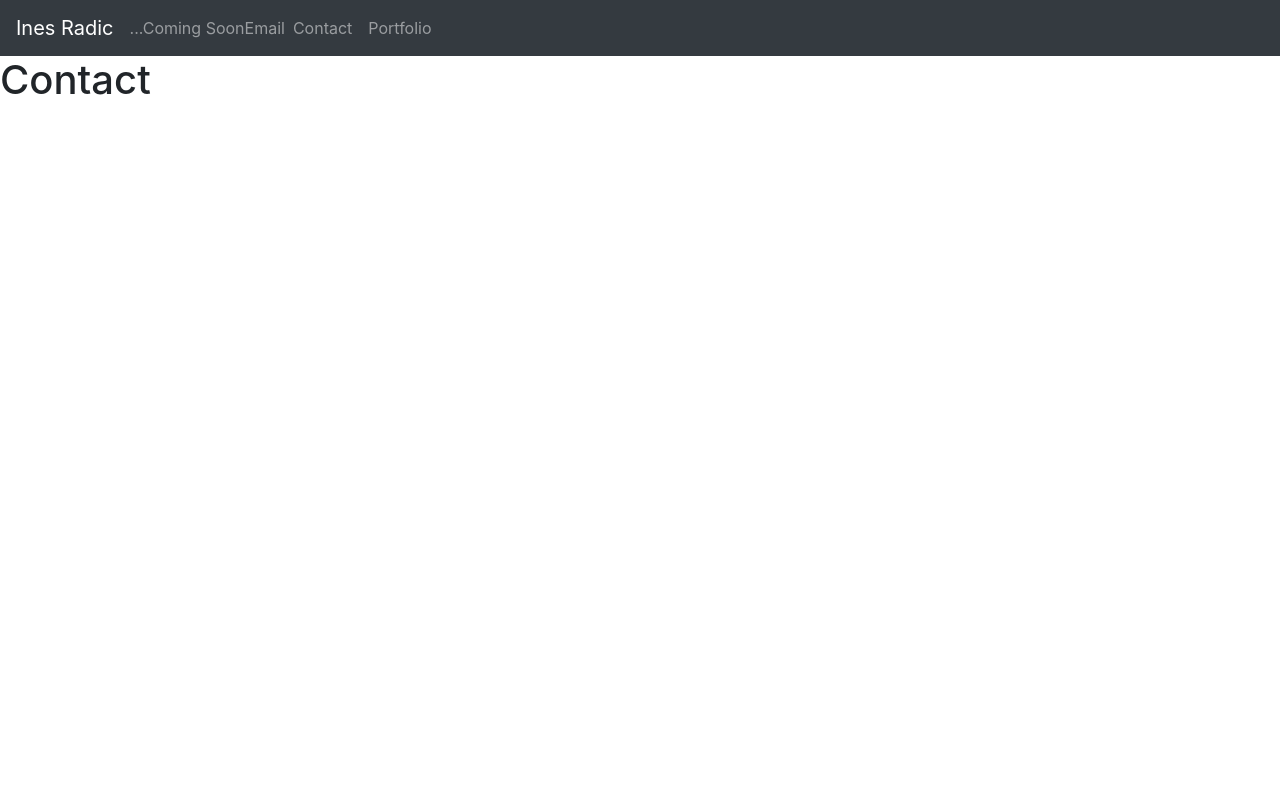
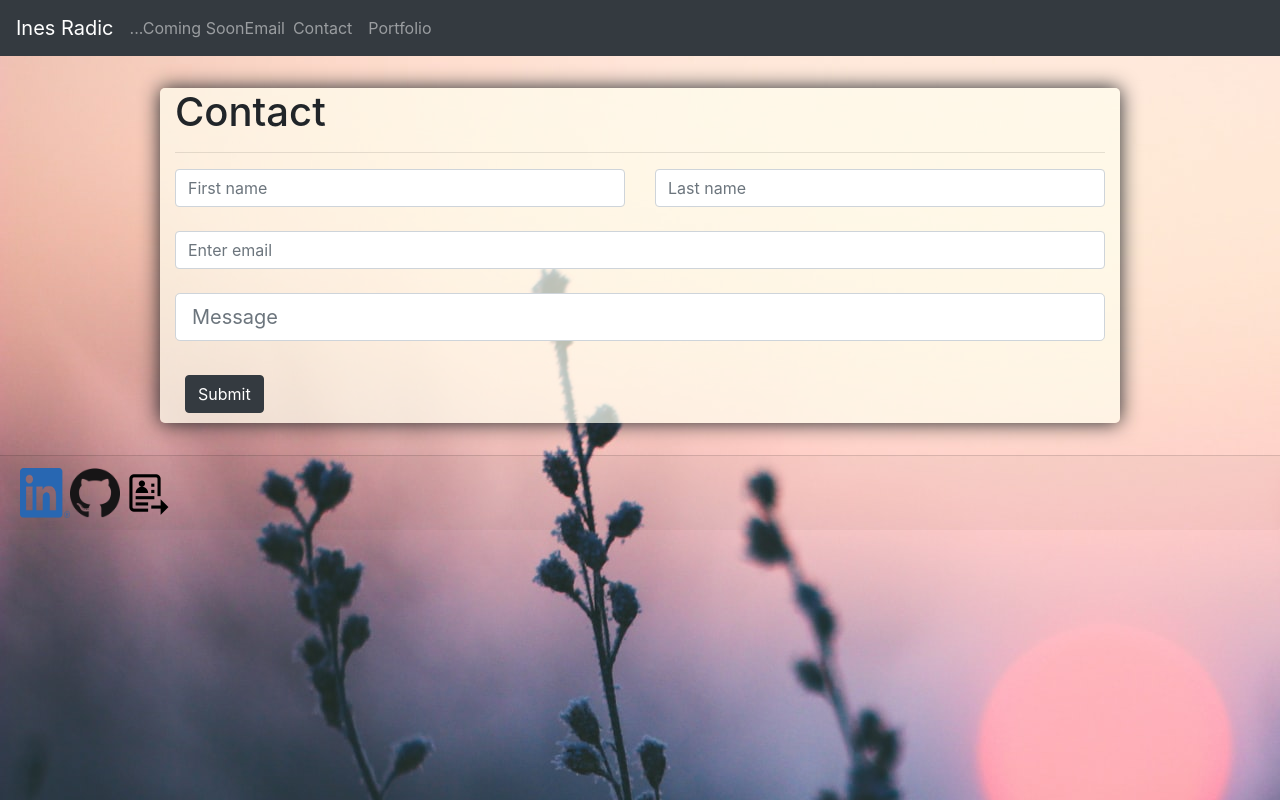
Before and after one commit to inesr19/My-Portfolio, a React (Create React App) app: page /#/contact in a window 1280 px wide. Built offline with nearby package versions, Linux system fonts and the light colour scheme.

Commit message:
add form for contact page

```diff
--- a/src/components/Card/CardBody.js
+++ b/src/components/Card/CardBody.js
@@ -9,18 +9,24 @@ function CardBody(props) {
     return (
       <div>
     <CardColumns>
-      <Card className="card-body" style={{width: '18rem'}} >
+      <Card className="card-body">
       <Heading>
         {props.children}
       </Heading>
-        <Card.Img className="card-image" variant="top" src={props.image} />
+        <Card.Img className="card-image" variant="top" src={props.image} fluid />
         <Card.Body>
-          <Card.Text>
+                    <Card.Text>
+                        Marketing Assistant with experience in advertising and concert promotions. Along with marketing, I
+                bring in great customer service skills and a mindful approach in my work. My education led me to receive a
+                bachelor's degree in General Science as well as a minor in Biological Anthropology and Art History. I am
+                looking to expand my career and start a new journey in web development. I am currently enrolled in the
+                University of Oregon's Full Stack Web Development Coding Bootcamp and have high hopes to reach a new
+                position in this field after the program is over.
 
-            Some quick example text to build on the card title and make up the bulk
-            of the card's content.
-          </Card.Text>
-        </Card.Body>
+                I am always interested in getting feedback on my code and/or receiving advice for my future job hunt.
+                Reach out to me via the contact information provided if you have any questions or comments.
+                </Card.Text>
+                </Card.Body>
       </Card>
       </CardColumns>
       </div>
--- a/src/components/pages/Contact/ContactPage.js
+++ b/src/components/pages/Contact/ContactPage.js
@@ -1,14 +1,42 @@
 import React from "react";
+import { Container, Form, FormControl, Row, Col, InputGroup, Button} from "react-bootstrap";
 import Heading from "../../Header";
 import NavbarTab from "../../Nav/NavbarTab";
+import Footer from "../../Footer/index";
 
 function ContactPage() {
     return(
         <div>
             <NavbarTab />
-            <Heading>
-                Contact
-            </Heading>
+            <Container>
+                <Heading>
+                    Contact
+                </Heading>
+                <hr/>
+                <Form>
+                    <Row>
+                        <Col>
+                        <Form.Control placeholder="First name" />
+                        </Col>
+                        <Col>
+                        <Form.Control placeholder="Last name" />
+                        </Col>
+                    </Row>
+                    <br></br>
+                    <Row>
+                        <Col>
+                        <Form.Control type="email" placeholder="Enter email" />
+                        </Col>
+                    </Row>
+                    <br></br>
+                    <InputGroup size="lg">
+                        <FormControl aria-label="Large" aria-describedby="inputGroup-sizing-sm"  placeholder="Message" />
+                    </InputGroup>
+                    <br></br>
+                    <Button variant="dark" style={{margin: '10px'}}>Submit</Button>{' '}
+                </Form>
+            </Container>
+            <Footer />
         </div>
 
     )
--- a/src/components/pages/Home/Homepage.js
+++ b/src/components/pages/Home/Homepage.js
@@ -13,23 +13,15 @@ function Homepage(props) {
         <Container>
             <Row>
                 <Col>
-                    <CardBody image={image} src={props.image}>
-                       <Heading>
+                    <Heading>
                            About Me
-                       </Heading>
-                    </CardBody>
+                    </Heading>
+                    <hr/>
+                    <CardBody image={image} src={props.image} />
                 </Col>
             </Row>
         </Container>
-        <div>
-            <Container>
-                <Row>
-                    <Col>
 
-                    </Col>
-                </Row>
-            </Container>
-        </div>
         <Footer />
         </div>
     )
--- a/src/components/pages/Portfolio/PortfolioPage.js
+++ b/src/components/pages/Portfolio/PortfolioPage.js
@@ -10,6 +10,7 @@ import schedule from "../../../assets/gifs/Schedule.gif";
 import genpassword from "../../../assets/gifs/Password-Generator.gif";
 import notetaker from "../../../assets/gifs/Note-Taker.gif";
 import books from "../../../assets/gifs/Better-Books.gif";
+import Footer from "../../Footer";
 
 function PortfolioPage(props) {
     return (
@@ -69,6 +70,7 @@ function PortfolioPage(props) {
                     </Row>
                 </Col>
             </Container>
+            <Footer />
         </div>
     );
 }
--- a/src/components/pages/Portfolio/portfolio.css
+++ b/src/components/pages/Portfolio/portfolio.css
@@ -1,3 +1,7 @@
+body {
+    background-image: url('../../../assets/images/background3.jpg');
+}
+
 .container {
     margin-top: 2em;
     margin-bottom: 2em;
```
Also changed, not shown: src/assets/images/background3.jpg (added).
